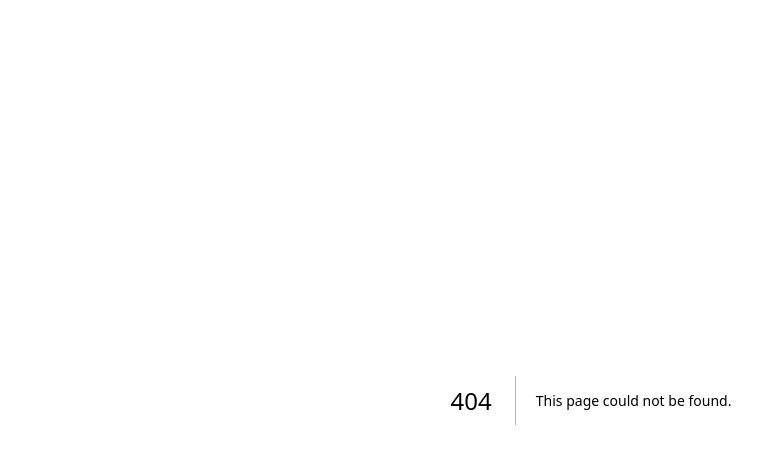
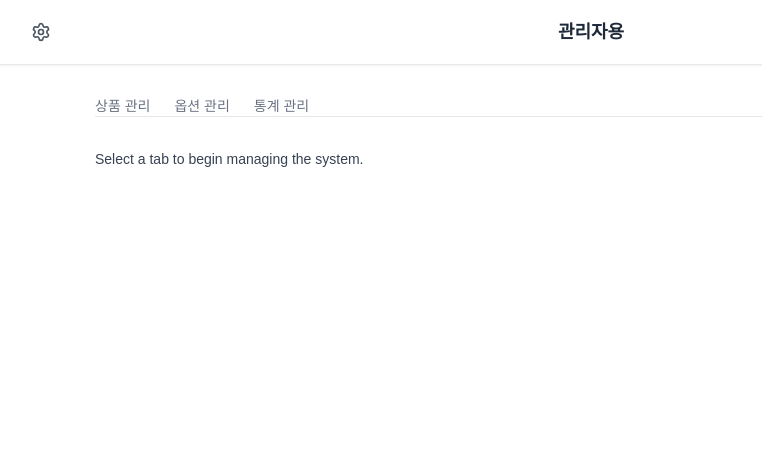
Before and after one commit to Ariaspect/operation-ricecake, a Next.js app: page /admin in a window 1280 px wide. Before the commit this address had no page. Shown: the top 464 px of the page, without its empty margins (49-811 px from the left). Built offline with nearby package versions, Linux system fonts and the light colour scheme.

Commit message:
feat(admin): added AdminPage and Tabs

```diff
--- /dev/null
+++ b/src/app/admin/page.tsx
@@ -0,0 +1,18 @@
+"use client"
+
+import { Navbar } from "@/components/Navbar"
+import { AdminTabs } from "@/components/Tabs"
+
+export default function AdminPage() {
+  return (
+    <>
+      <Navbar label="관리자용" />
+      <main className="max-w-5xl mx-auto px-4 py-8">
+        <AdminTabs />
+        <p className="mt-8 text-gray-700 text-sm">
+          Select a tab to begin managing the system.
+        </p>
+      </main>
+    </>
+  )
+}
--- /dev/null
+++ b/src/components/Tabs.tsx
@@ -0,0 +1,37 @@
+"use client"
+
+import Link from "next/link"
+import { usePathname } from "next/navigation"
+import clsx from "clsx"
+
+const tabs = [
+  { label: "상품 관리", href: "/admin/product" },
+  { label: "옵션 관리", href: "/admin/option" },
+  { label: "통계 관리", href: "/admin/stats" },
+]
+
+export function AdminTabs() {
+  const pathname = usePathname()
+
+  return (
+    <div className="border-b border-gray-200">
+      <ul className="flex gap-6 text-sm font-medium">
+        {tabs.map((tab) => (
+          <li key={tab.href}>
+            <Link
+              href={tab.href}
+              className={clsx(
+                "pb-2 transition-colors",
+                pathname.startsWith(tab.href)
+                  ? "text-black border-b-2 border-black"
+                  : "text-gray-500 hover:text-black"
+              )}
+            >
+              {tab.label}
+            </Link>
+          </li>
+        ))}
+      </ul>
+    </div>
+  )
+}
```
